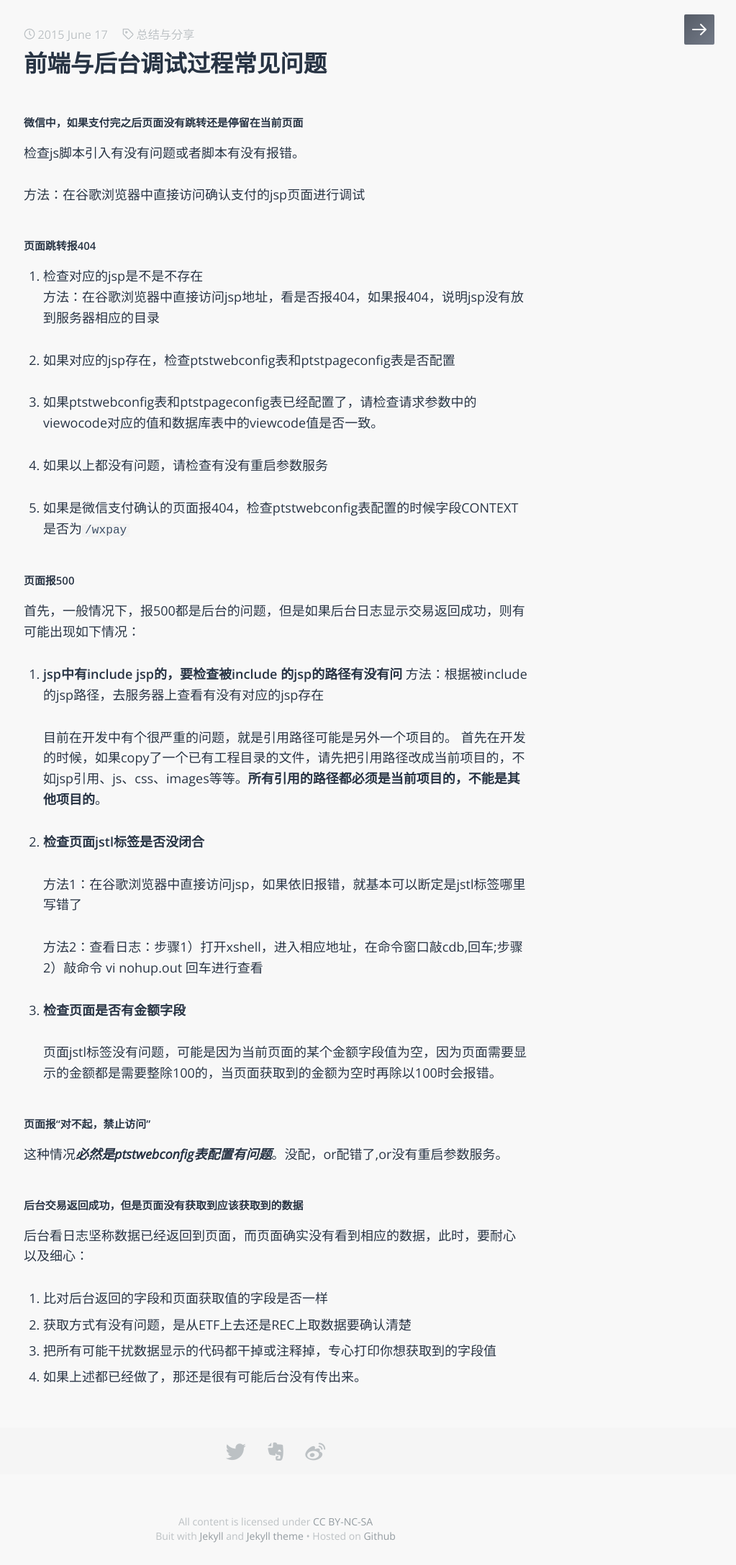
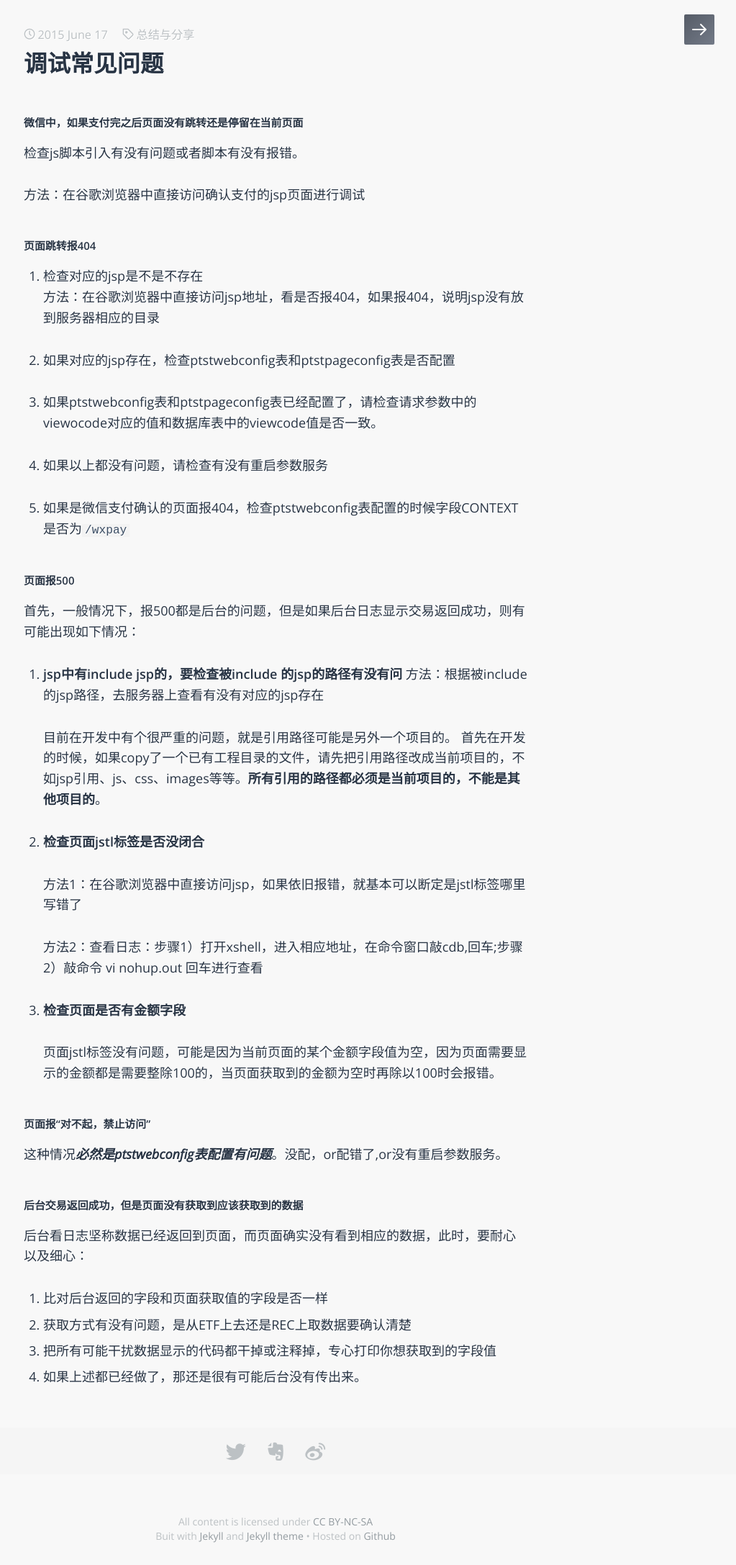
Before and after one commit to zealean/zealean.github.io, a Jekyll site: the page built from _posts/2015-06-17-Q&A.md, in a window 1280 px wide. Shown: the whole page at 72% size, without its empty margins (257-1280 px from the left). Built offline with Jekyll 4.4.1, drawn with Linux system fonts in a browser that asks for light colours; some web fonts are replaced.

Commit message:
分享与总结

```diff
--- a/_posts/2015-06-17-Q&A.md
+++ b/_posts/2015-06-17-Q&A.md
@@ -1,6 +1,6 @@
 ---
 layout: post
-title: 前端与后台调试过程常见问题
+title: 调试常见问题
 tags: 总结与分享
 ---
 
```
